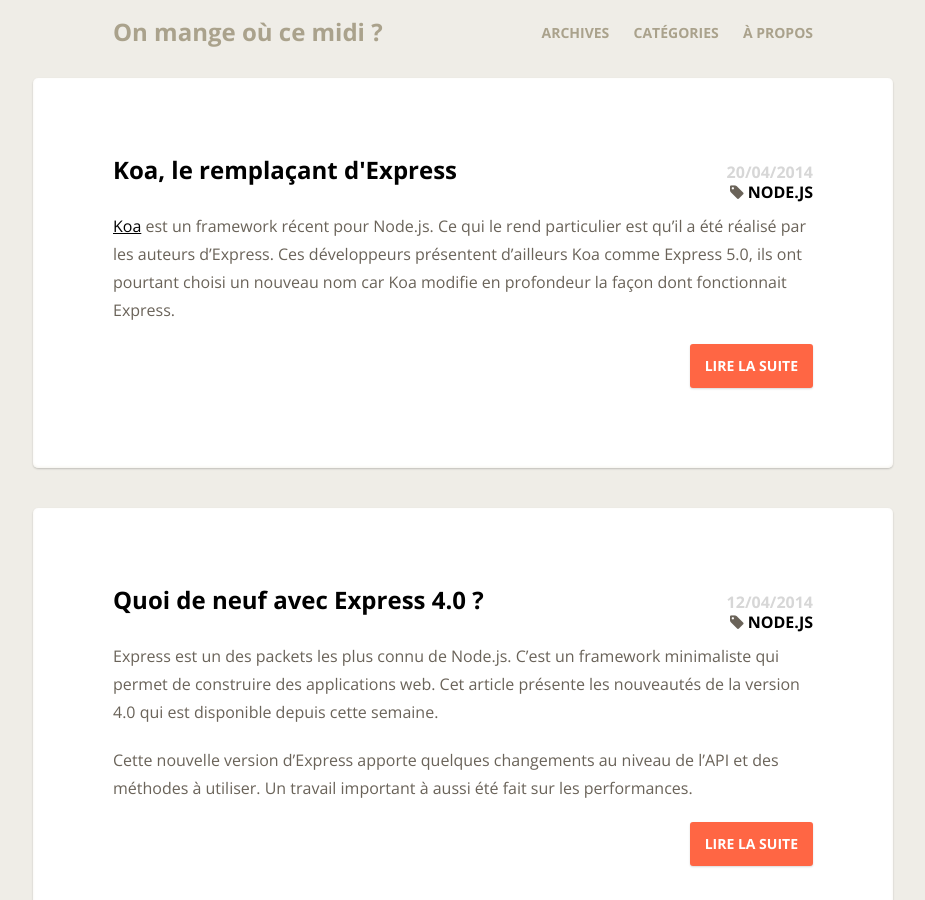
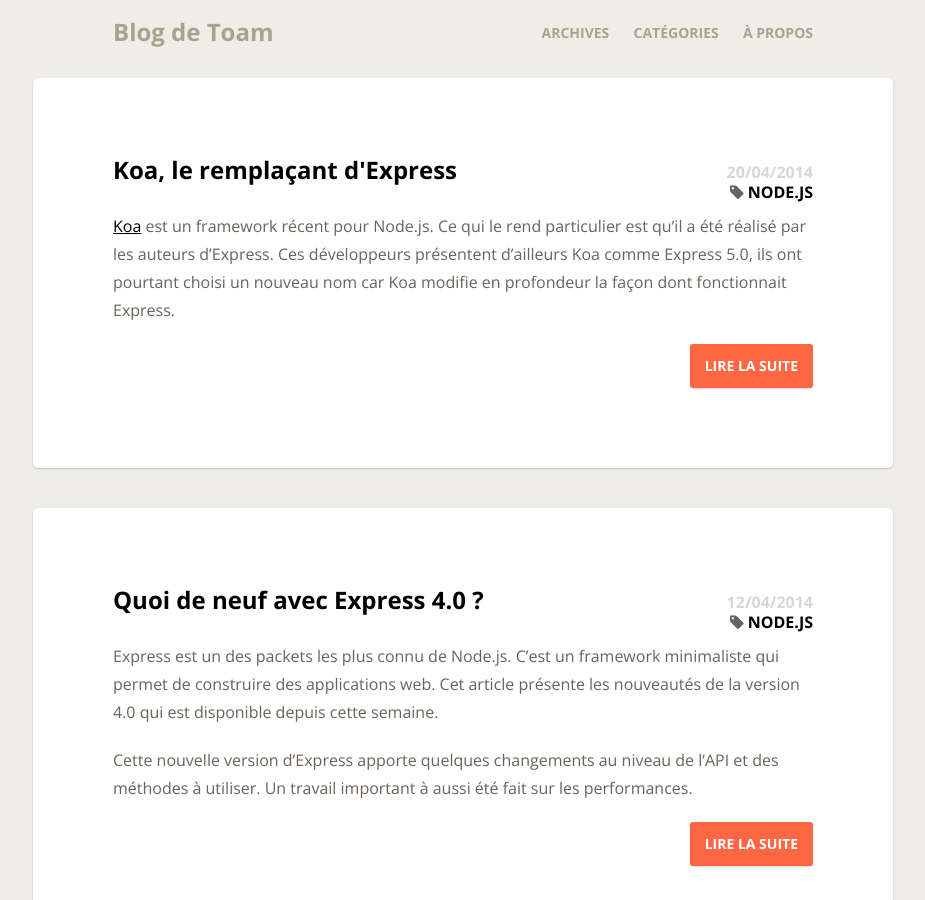
Before and after one commit to Toam/toam.fr, a Jekyll site: the page built from index.html, in a window 1280 px wide and 900 px high. Shown: the whole window, without its empty margins (177-1102 px from the left). Built offline with Jekyll 4.4.1, drawn with Linux system fonts in a browser that asks for light colours; nearby versions of some CDN libraries; the list of posts is cut into pages by our own code; comment, search, counter and statistics services are not loaded.

Commit message:
Update default.html

```diff
--- a/_layouts/default.html
+++ b/_layouts/default.html
@@ -25,7 +25,7 @@
 </head>
 <body>
   <header>
-    <a href="/"><h4 class="logo">On mange où ce midi ?</h4></a>
+    <a href="/"><h4 class="logo">Blog de Toam</h4></a>
     <div class="menubutton"><i class="icon-reorder"></i></div>
     <nav>
       <ul>
```
